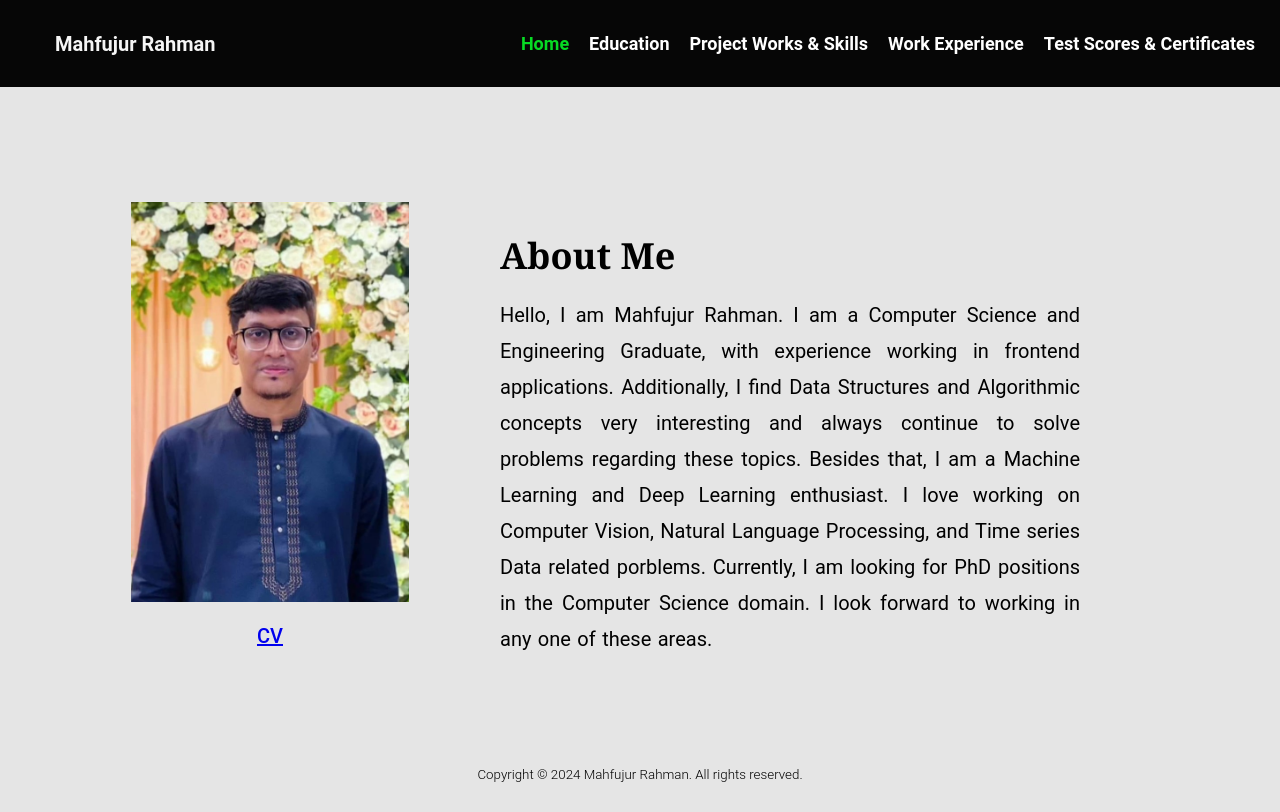
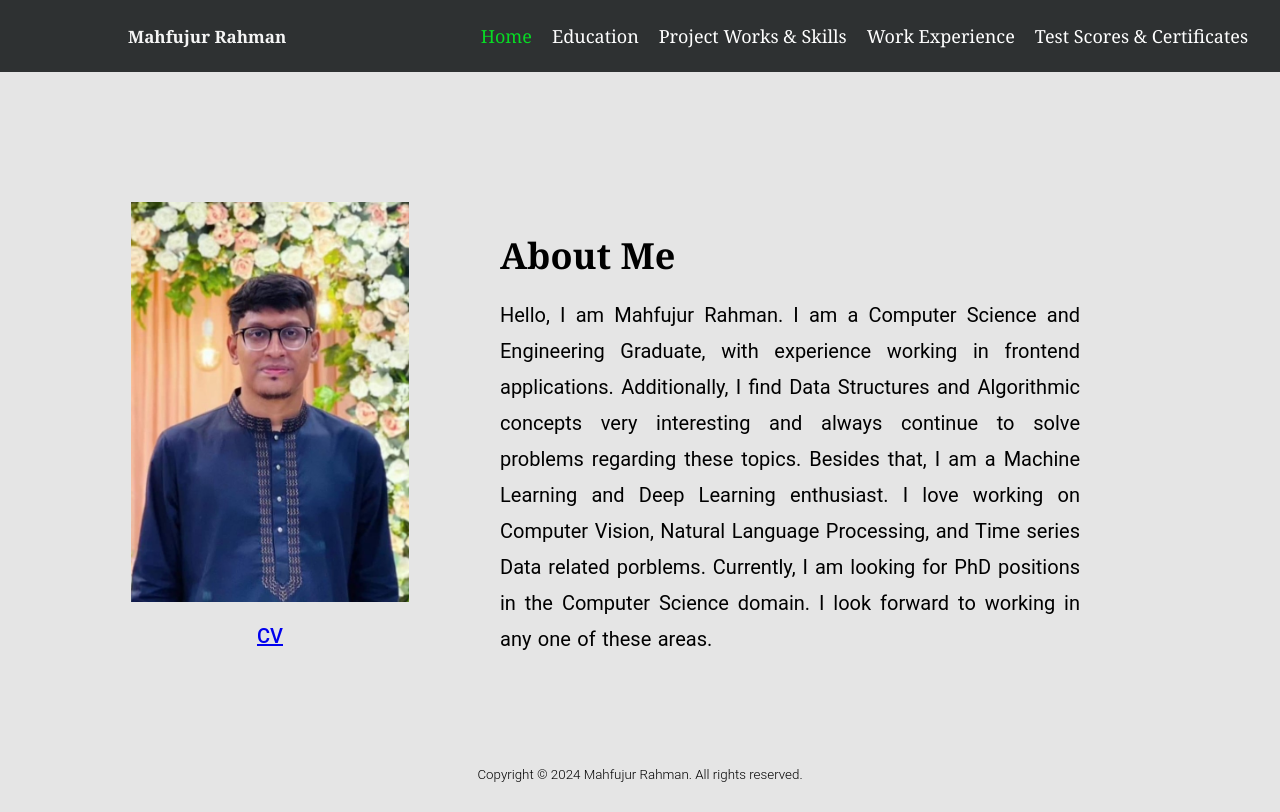
Before and after one commit to ARAF-55/mahfujur_rahman, a Next.js app: page / in a window 1280 px wide. Built offline with nearby package versions, Linux system fonts and the light colour scheme.

Commit message:
Made major design changes for navbar

```diff
--- a/Comps/Navbar.js
+++ b/Comps/Navbar.js
@@ -2,12 +2,24 @@
 
 import Link from 'next/link';
 import { useRouter } from 'next/navigation';
-import { useState } from 'react';
+import { useEffect, useState } from 'react';
 import styles from '../styles/Navbar.module.css';
 
 const Navbar = () => {
   const router = useRouter();
+
+  const [isScreenSmall, setIsScreenSmall] = useState(false);
   const [menuOpen, setMenuOpen] = useState(false);
+
+  useEffect(() => {
+    const mediaQuery = window.matchMedia('(max-width: 818px)');
+    const handleResize = () => setIsScreenSmall(mediaQuery.matches);
+
+    handleResize(); // Set the initial state based on current screen size
+    mediaQuery.addEventListener('change', handleResize); // Add listener for screen width changes
+
+    return () => mediaQuery.removeEventListener('change', handleResize); // Cleanup listener on unmount
+  }, []);
 
   // Check if a link is active (highlight the active link)
   const isActive = (path) => {
@@ -33,7 +45,7 @@ const Navbar = () => {
         <button className={styles.menuToggle} onClick={toggleMenu}>
           ☰
         </button>
-        <ul className={`${styles.navLinks} ${menuOpen ? styles.navOpen : ''}`}>
+        <ul className={`${styles.navLinks} ${menuOpen && isScreenSmall ? styles.navOpen : ''}`}>
           <li className={isActive('/')}>
             <Link href="/" legacyBehavior>
               <a onClick={closeMenu}>Home</a>
--- a/styles/Navbar.module.css
+++ b/styles/Navbar.module.css
@@ -4,26 +4,27 @@
   top: 0;
   width: 100%;
   z-index: 10;
-  background-color: #060606;
-  padding: 15px;
+  background-color: #2e3132;
+  padding: 8px;
 }
 
 .navContent {
   display: flex;
   justify-content: space-between;
   align-items: center;
-  font-family: "Roboto", sans-serif;
-  font-weight: 700;
+  font-family: "Cambria", Cochin, Georgia, Times, "Times New Roman", serif;
+  font-weight: 400;
   font-style: normal;
   margin: 0 auto;
   padding: 0 40px;
-  background-color: #060606;
+  background-color: #2e3132;
 }
 
 .logo h1 {
-  font-size: 20px;
+  font-size: 17px;
   color: whitesmoke;
-  background-color: #060606;
+  background-color: #2e3132;
+  margin-left: 80px;
 }
 
 .navLinks {
@@ -31,30 +32,30 @@
   display: flex;
   gap: 20px;
   transition: all 0.3s ease-in-out; /* Added transition */
-  background-color: #060606;
+  background-color: #2e3132;
 }
 
 .navLinks li {
   font-size: 18px;
   transition: color 0.5s ease; /* Smooth color transition */
-  background-color: #060606;
+  background-color: #2e3132;
 }
 
 .navLinks li a {
   text-decoration: none;
   color: white;
-  transition: color 0.3s ease-in-out; /* Added transition */
-  background-color: #060606;
+  transition: color 0.2s ease-in-out; /* Added transition */
+  background-color: #2e3132;
 }
 
 .navLinks li:hover a {
   color: #07db24 !important; /* Hover color */
-  background-color: #060606;
+  background-color: #2e3132;
 }
 
 .active a {
   color: #07db24 !important; /* Active link stays highlighted */
-  background-color: #060606;
+  background-color: #2e3132;
 }
 
 /* Responsive Navbar for Mobile View */
@@ -94,10 +95,10 @@
   display: flex;
   flex-direction: column;
   position: absolute;
-  top: 60px; /* Adjust depending on your navbar height */
+  top: 40px; /* Adjust depending on your navbar height */
   right: 0;
   width: 100%;
-  background-color: #060606;
+  background-color: #2e3132;
   padding: 20px;
 }
 
@@ -118,4 +119,11 @@
     margin-bottom: 15px;
     text-align: center;
   }
+
+  .logo h1 {
+    font-size: 17px;
+    color: whitesmoke;
+    background-color: #2e3132;
+    margin-left: 0px;
+  }
 }
```
